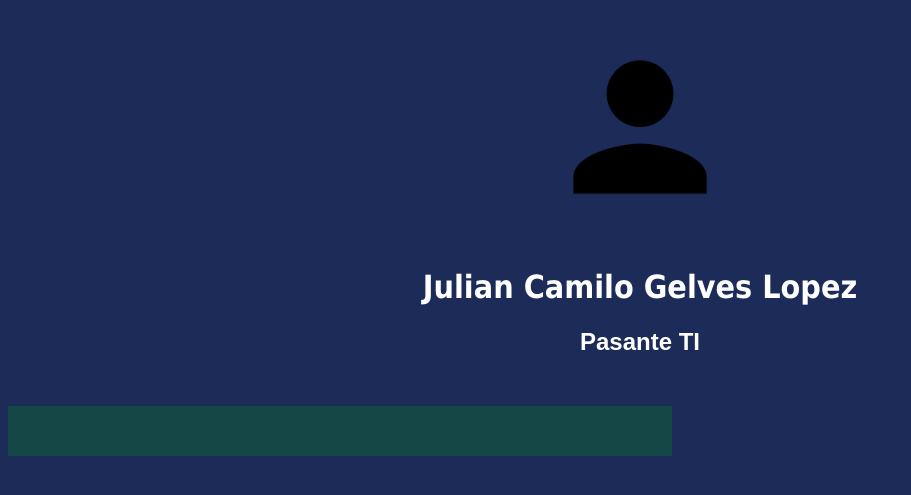
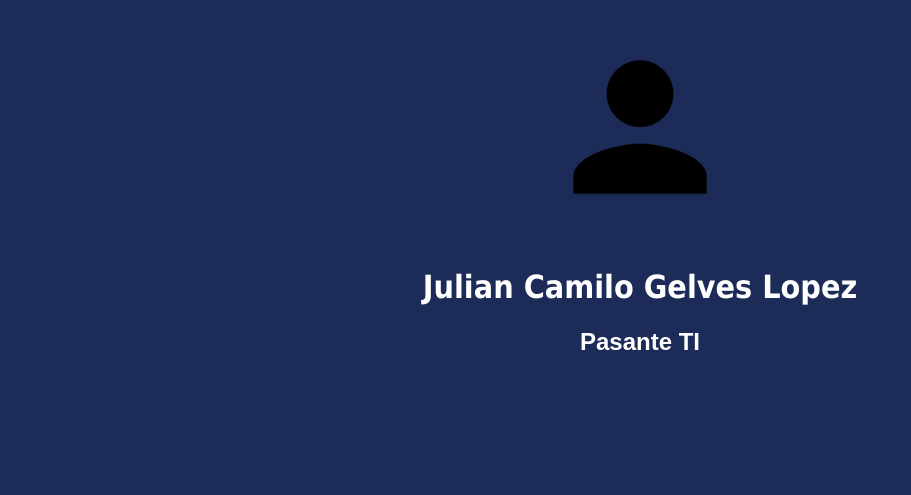
Before and after one commit to Xcamillo/Xcamilo.github.io, a plain HTML site: page index.html in a window 1280 px wide. Shown: the part 181-676 px from the top of the page, without its empty margins (0-911 px from the left). Drawn offline with Linux system fonts and the light colour scheme.

Commit message:
No_franja

```diff
--- a/index.html
+++ b/index.html
@@ -10,7 +10,6 @@
     <img class="fotouser" src="foto_user.png" alt="Foto de Empleado">
     <h1 class="nombre">Julian Camilo Gelves Lopez</h1>
     <h2 class="cargo">Pasante TI</h2>
-    <div class="franja"></div>
 
 </body>
 </html>
--- a/style.css
+++ b/style.css
@@ -26,13 +26,3 @@ box-shadow: 5px;
     top: 220px;
     color: white;
 }
-
-.franja{
-    width: 664px;
-    height: 50px;
-    position: relative;
-    top: 250px;
-    background-color: rgb(21, 71, 71);
-    margin-right: 0;
-    ;
-}
```
